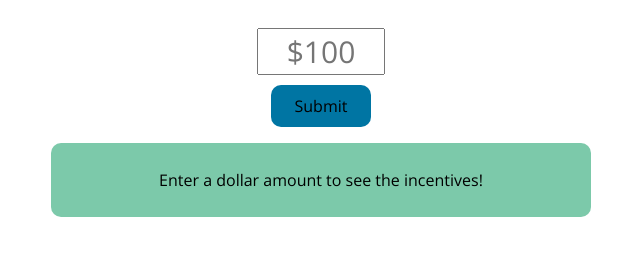
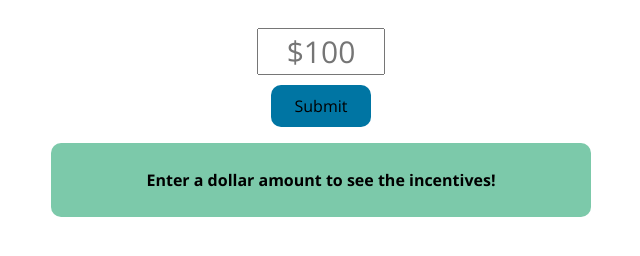
Before and after one commit to CFTK-website/CFTK-Incentives, a plain HTML site: page index.html in a window 1280 px wide. Shown: the whole page, without its empty margins (319-959 px from the left). Drawn offline with nearby package versions, Linux system fonts and the light colour scheme.

Commit message:
Minor changes

```diff
--- a/index.html
+++ b/index.html
@@ -24,7 +24,7 @@
             </div>
             <div id="content">
                 <div id="start-text">
-                    <p>Enter a dollar amount to see the incentives!</p>
+                    <p><b>Enter a dollar amount to see the incentives!</b></p>
                 </div>
                 <div id="error-text" class="incentive">
                     <p>Sorry! Enter a higher dollar amount!</p>
```
